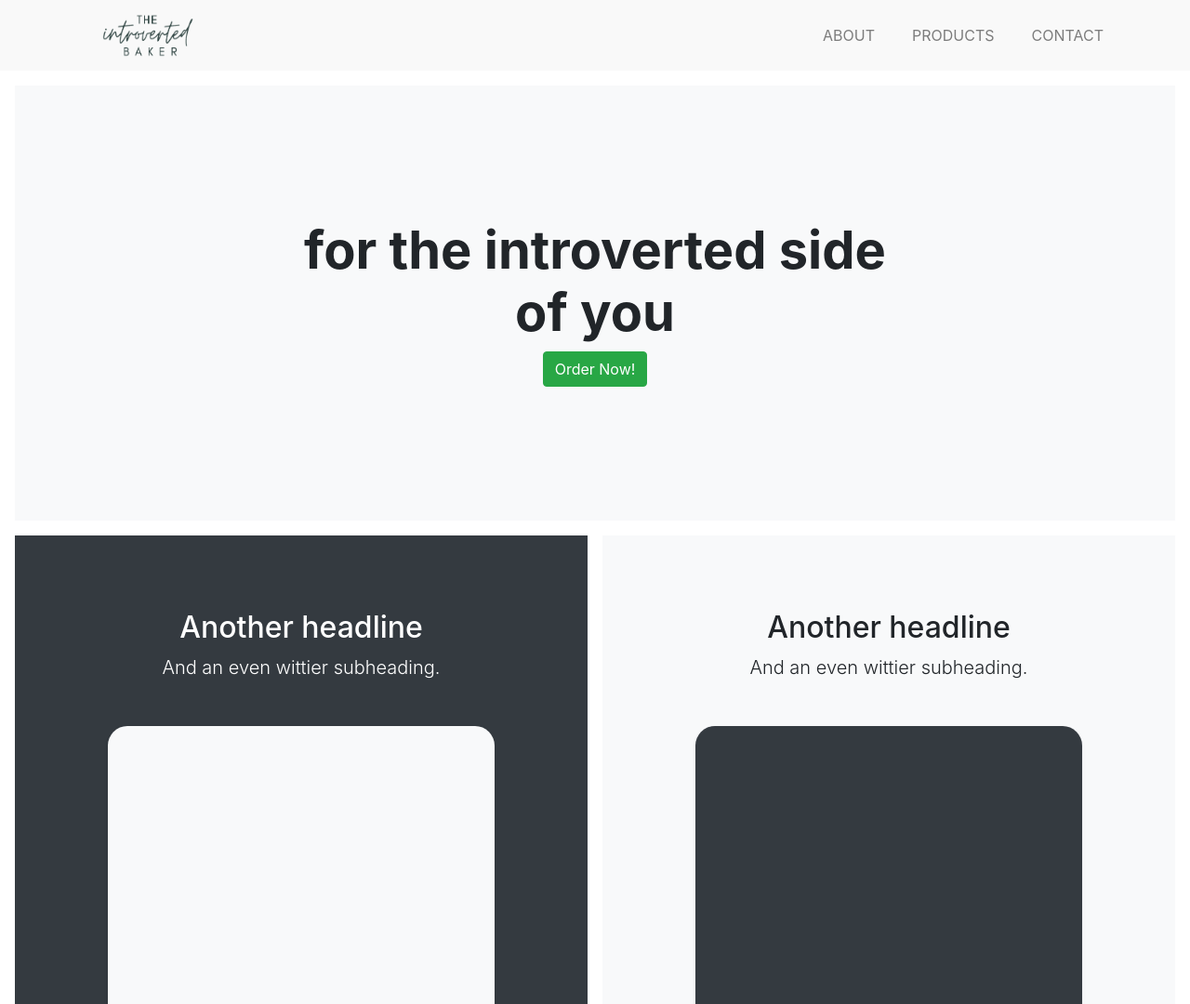
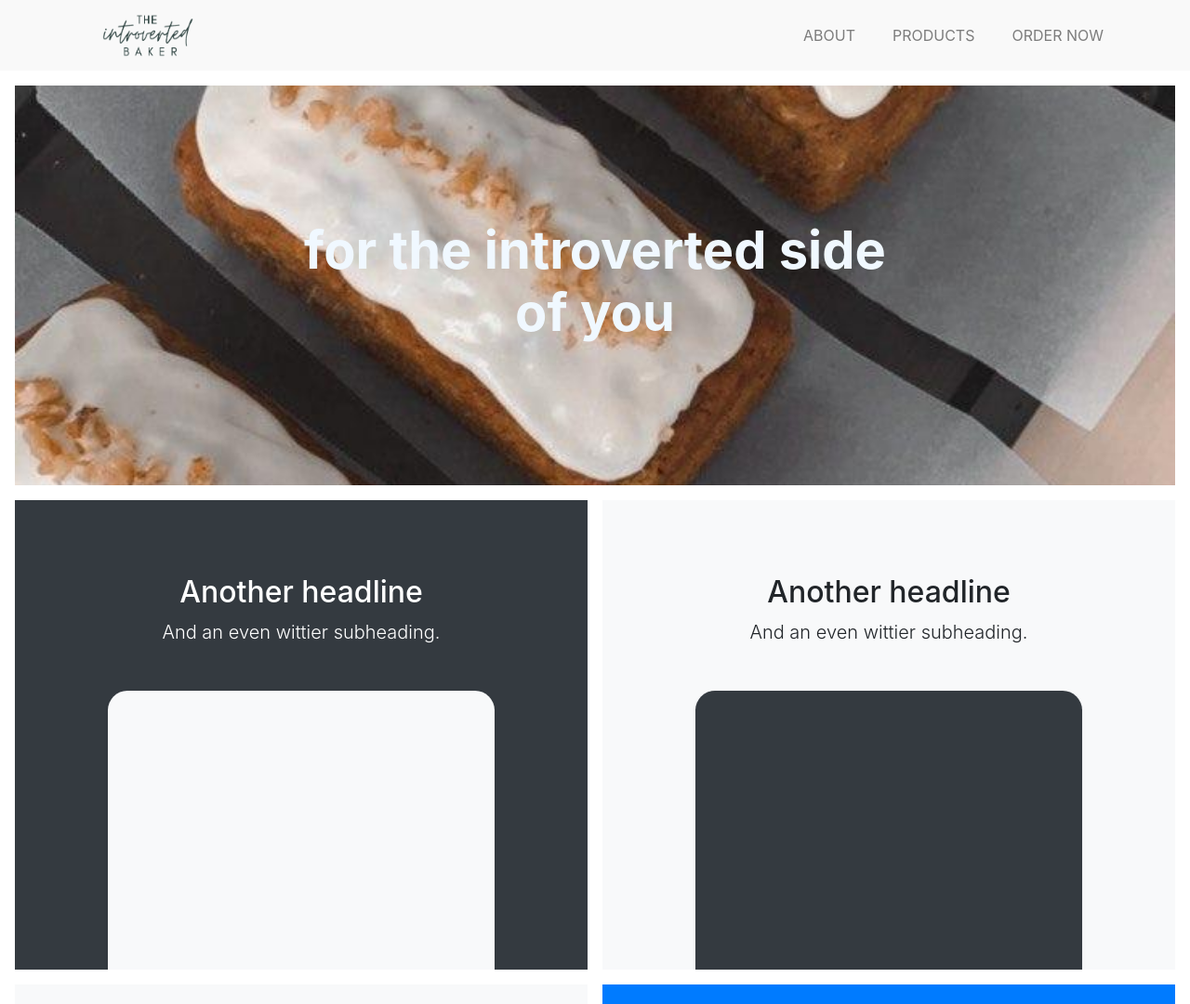
Before and after one commit to tenebrius1/introvertedbaker, a Flask app: page / in a window 1280 px wide. Shown: the top 1080 px of the page at 93% size. Run offline with Flask 2, Linux system fonts and the light colour scheme; some libraries are stand-ins or nearby versions.

Commit message:
updated landing page

```diff
--- a/static/styles.css
+++ b/static/styles.css
@@ -46,3 +46,14 @@
 .overflow-hidden {
   overflow: hidden;
 }
+
+#head {
+  background-image: url("./Hummingbird_cake.jpg");
+  background-repeat: no-repeat;
+  background-size: cover;
+  background-position: center, center;
+}
+
+#header_wording {
+  color: aliceblue;
+}
--- a/templates/index.html
+++ b/templates/index.html
@@ -3,10 +3,9 @@
 {% block title %}Home{% endblock %}
 
 {% block main %}
-<div class="position-relative overflow-hidden p-3 p-md-5 m-md-3 text-center bg-light">
+<div class="position-relative overflow-hidden p-3 p-md-5 m-md-3 text-center bg-light" id="head">
     <div class="col-md-8 p-lg-5 mx-auto my-5">
-        <h4 class="display-4 font-weight-normal"><b>for the introverted side of you</b></h4>
-        <a class="btn btn-success" href="#" role="button">Order Now!</a>
+        <h4 class="display-4 font-weight-normal" id="header_wording"><b>for the introverted side of you</b></h4>
     </div>
 </div>
 
--- a/templates/layout.html
+++ b/templates/layout.html
@@ -42,7 +42,7 @@
                         <a class="nav-link" href="#">PRODUCTS</a>
                     </li>
                     <li class="nav-item">
-                        <a class="nav-link" href="#">CONTACT</a>
+                        <a class="nav-link" href="#">ORDER NOW</a>
                     </li>
                 </ul>
             </div>
```
Also changed, not shown: static/script.js (added, +7 -0 lines), static/Hummingbird_cake.jpg (added).
